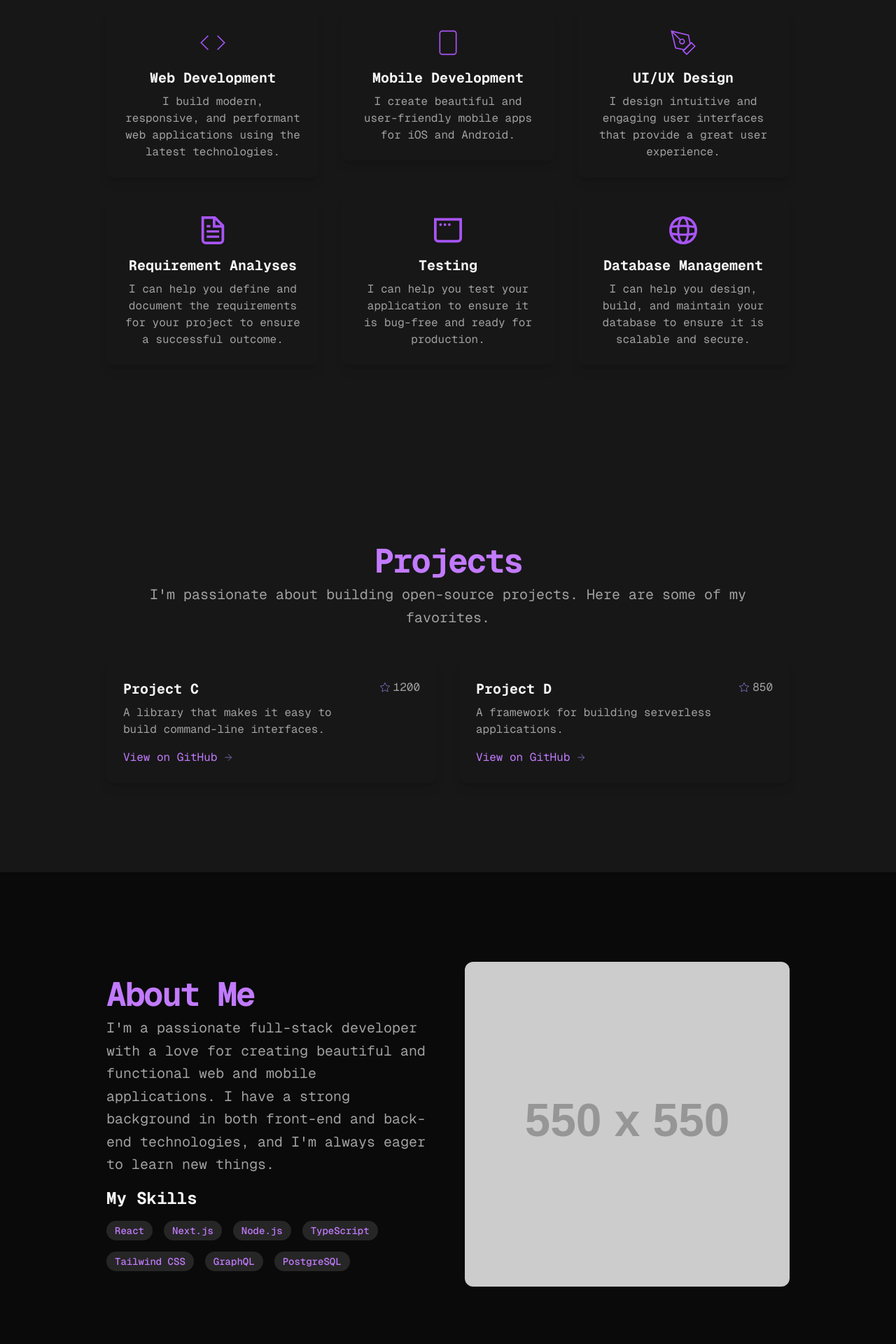
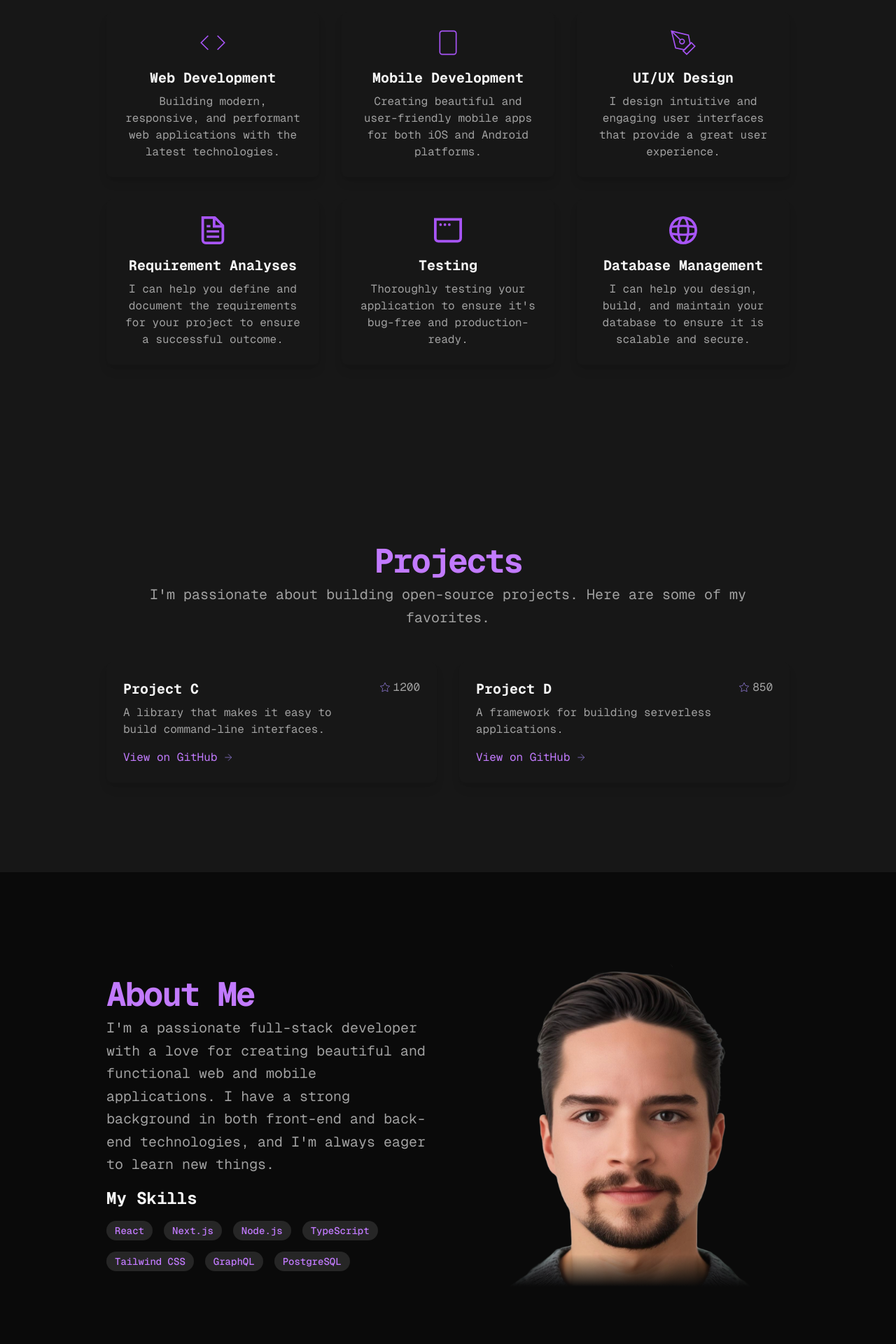
Before and after one commit to BachiDev/BachiDev.github.io, a Next.js app: page / in a window 1280 px wide. Shown: the part 1080-3000 px from the top of the page at 70% size. Built offline with nearby package versions, Linux system fonts and the light colour scheme.

Commit message:
cv pic added

```diff
--- a/src/app/components/About.tsx
+++ b/src/app/components/About.tsx
@@ -1,3 +1,4 @@
+import Image from "next/image";
 import { Container } from "./Container";
 
 export function About() {
@@ -24,13 +25,16 @@ export function About() {
                 </div>
             </div>
           </div>
-          <img
-            alt="About Me"
-            className="mx-auto aspect-square overflow-hidden rounded-xl object-cover sm:w-full"
-            height="550"
-            src="https://placehold.co/550x550/0a0a0a/f5f5f5?text=Fabian+Bachmayer"
-            width="550"
-          />
+          <div className="relative">
+            <Image
+              alt="Fabian Bachmayer"
+              className="mx-auto overflow-hidden rounded-xl object-contain sm:w-full"
+              height="550"
+              src="/CV-Pic-Transparent.png"
+              width="550"
+            />
+            <div className="absolute bottom-0 left-0 right-0 h-1/10 bg-gradient-to-t from-[#0a0a0a] to-transparent"></div>
+          </div>
         </div>
     </Container>
   );
--- a/src/app/components/Services.tsx
+++ b/src/app/components/Services.tsx
@@ -17,12 +17,12 @@ export function Services() {
           <ServiceCard
             icon={<Image src="/code.svg" alt="Code Icon" width={40} height={40} className="w-10 h-10 text-purple-400" />}
             title="Web Development"
-            description="I build modern, responsive, and performant web applications using the latest technologies."
+            description="Building modern, responsive, and performant web applications with the latest technologies."
           />
           <ServiceCard
             icon={<Image src="/smartphone.svg" alt="Smartphone Icon" width={40} height={40} className="w-10 h-10 text-purple-400" />}
             title="Mobile Development"
-            description="I create beautiful and user-friendly mobile apps for iOS and Android."
+            description="Creating beautiful and user-friendly mobile apps for both iOS and Android platforms."
           />
           <ServiceCard
             icon={<Image src="/pentool.svg" alt="Pen Tool Icon" width={40} height={40} className="w-10 h-10 text-purple-400" />}
@@ -37,7 +37,7 @@ export function Services() {
           <ServiceCard
             icon={<Image src="/window.svg" alt="Window Icon" width={40} height={40} className="w-10 h-10 text-purple-400" />}
             title="Testing"
-            description="I can help you test your application to ensure it is bug-free and ready for production."
+            description="Thoroughly testing your application to ensure it's bug-free and production-ready."
           />
           <ServiceCard
             icon={<Image src="/globe.svg" alt="Globe Icon" width={40} height={40} className="w-10 h-10 text-purple-400" />}
```
Also changed, not shown: public/CV-Pic-Transparent.png (added).
